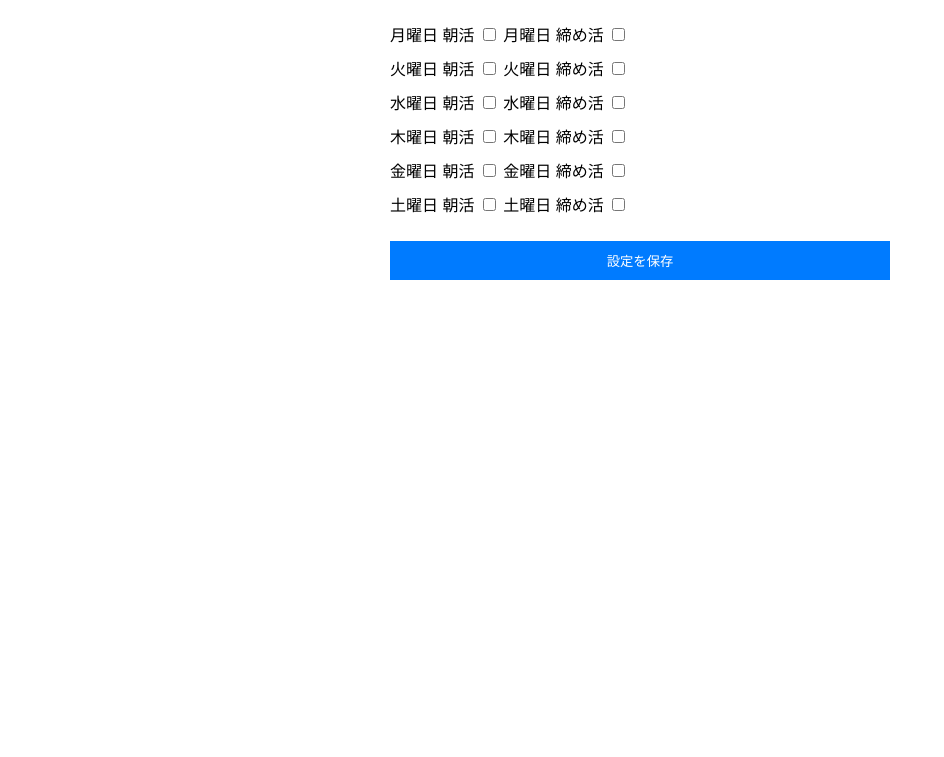
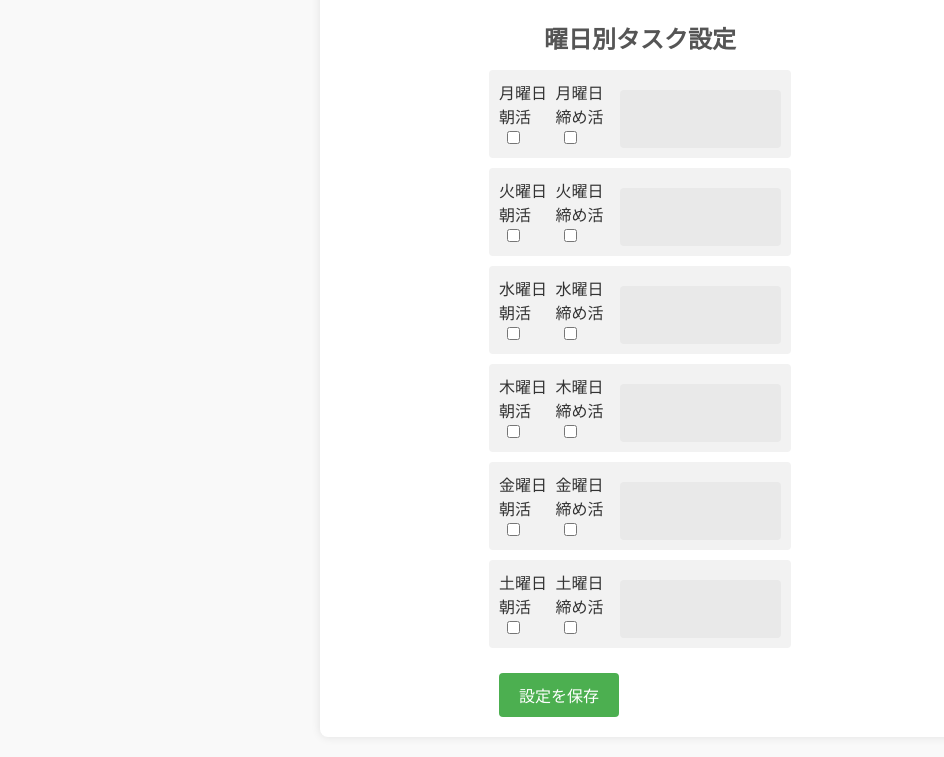
Before and after one commit to flanlily/create-oc, a plain HTML site: page index.html in a window 1280 px wide. Shown: the part 127-884 px from the top of the page, without its empty margins (0-944 px from the left). Before the commit the page ends 800 px from the top, so only its background shows below. Drawn offline with Linux system fonts and the light colour scheme.

Commit message:
Update styles.css

```diff
--- a/styles.css
+++ b/styles.css
@@ -1,35 +1,83 @@
 body {
+  display: flex;
+  flex-direction: column;
+  align-items: center;
   font-family: Arial, sans-serif;
+  background-color: #f9f9f9;
+  margin: 0;
+  padding: 20px;
 }
 
 h1 {
+  font-size: 2rem;
+  color: #333;
+  margin-bottom: 20px;
+}
+
+.day-form {
+  display: flex;
+  flex-direction: column;
+  align-items: center;
+  width: 100%;
+  max-width: 600px;
+  background-color: #ffffff;
+  padding: 20px;
+  border-radius: 8px;
+  box-shadow: 0 0 10px rgba(0, 0, 0, 0.1);
+}
+
+h2 {
+  color: #555;
+  margin-bottom: 10px;
   text-align: center;
+}
+
+.day-container {
+  display: flex;
+  flex-direction: column;
+  align-items: center;
+  width: 100%;
+}
+
+.day {
+  display: flex;
+  justify-content: space-between;
+  width: 100%;
+  padding: 10px;
+  background-color: #f2f2f2;
+  border-radius: 4px;
+  margin: 5px 0;
+}
+
+label {
+  font-size: 1rem;
   color: #333;
 }
 
-form {
-  margin: 0 auto;
-  max-width: 500px;
-  display: flex;
-  flex-direction: column;
+input[type="checkbox"] {
+  margin-left: 8px;
 }
 
-#day-options {
-  display: grid;
-  grid-template-columns: 1fr 1fr;
-  gap: 10px;
-}
-
-label {
-  margin: 5px 0;
-  display: inline-block;
+.task-list {
+  width: 100%;
+  margin-top: 10px;
+  background-color: #e9e9e9;
+  padding: 10px;
+  border-radius: 4px;
+  text-align: left;
 }
 
 button {
   margin-top: 20px;
-  padding: 10px;
-  background-color: #007bff;
-  color: white;
+  padding: 10px 20px;
+  font-size: 1rem;
+  color: #fff;
+  background-color: #4CAF50;
   border: none;
+  border-radius: 4px;
   cursor: pointer;
 }
+
+button:hover {
+  background-color: #45a049;
+}
```
